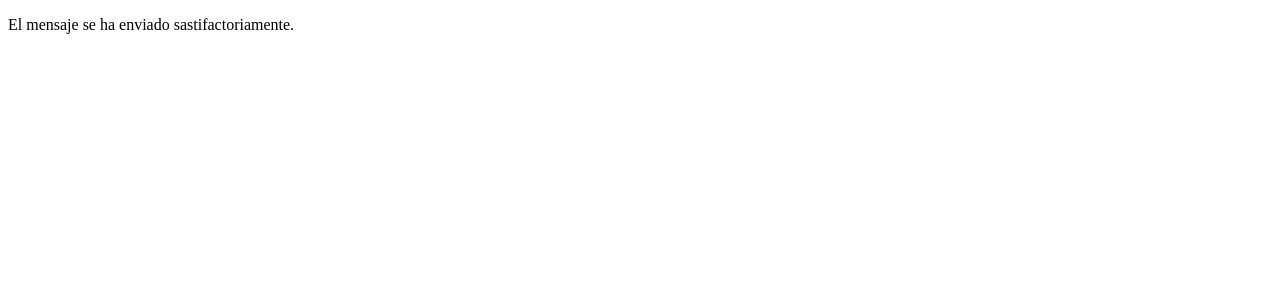
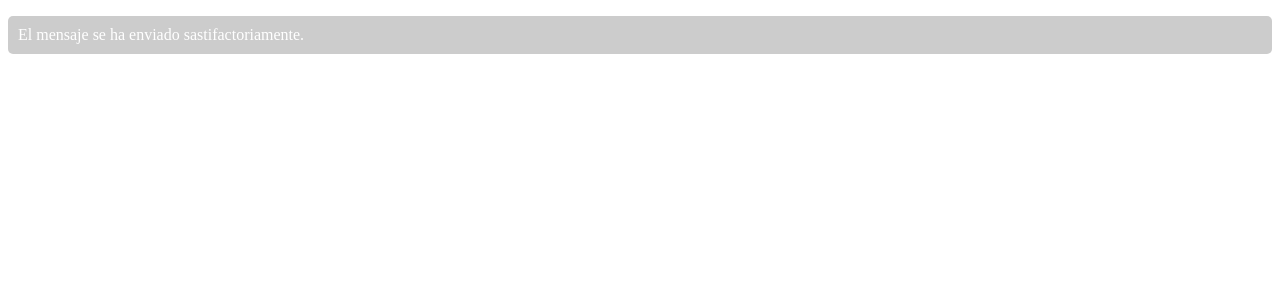
Before and after one commit to JuniorGodoyOrtega/practicas-vue, a Vue app in the folder helloworld/: page / in a window 1280 px wide. Shown: the top 300 px of the page. Built offline with nearby package versions, Linux system fonts and the light colour scheme.

Commit message:
bindeando por estilos

```diff
--- a/helloworld/src/components/ClassBind.vue
+++ b/helloworld/src/components/ClassBind.vue
@@ -1,17 +1,14 @@
 <template>
   <p
-    v-bind:class="{
-      danger: hasError,
+    v-bind:style="{
+      backgroundColor: '#ccc',
+      color: '#fff',
+      padding: '10px',
+      borderRadius: '5px',
     }"
   >
     El mensaje se ha enviado sastifactoriamente.
   </p>
 </template>
-<script setup>
-    let hasError = false;
-</script>
-<style>
-.danger {
-  color: red;
-}
-</style>
+<script setup></script>
+<style></style>
```
